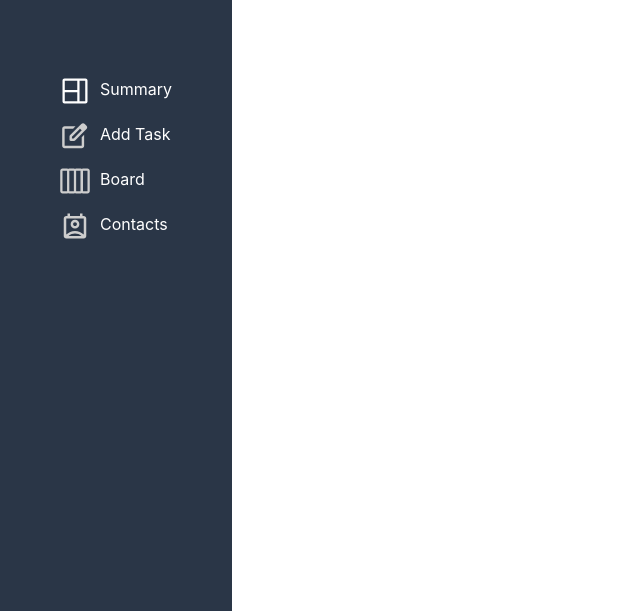
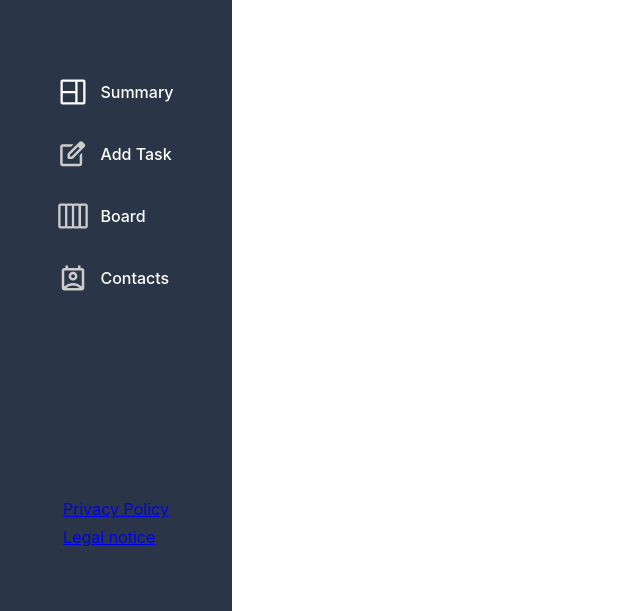
Before and after one commit to Hueppi92/join, a plain HTML site: page sites/sidebar.html in a window 1280 px wide. Shown: the part 189-800 px from the top of the page, without its empty margins (0-640 px from the left). Drawn offline with Linux system fonts and the light colour scheme.

Commit message:
Update contacts and task board titles; enhance sidebar navigation and privacy links

```diff
--- a/sites/sidebar.html
+++ b/sites/sidebar.html
@@ -13,14 +13,16 @@
     </header>
     <aside>
       <img src="../assets/img/join_logo.svg" alt="Join Logo" />
-      <nav>
-        <ul>
-          <li><a href="#"><img src="../assets/icons/summary_icon.svg" alt="Summary Icon">Summary</a></li>
-          <li><a href="#"><img src="../assets/icons/addTask_icon.svg" alt="Add Task Icon">Add Task</a></li>
-          <li><a href="#"><img src="../assets/icons/board_icon.svg" alt="Board Icon">Board</a></li>
-          <li><a href="#"><img src="../assets/icons/contacts_icon.svg" alt="Contacts Icon">Contacts</a></li>
-        </ul>
+      <nav class="nav-container">
+          <a href="./summary.html"><img src="../assets/icons/summary_icon.svg" alt="Summary Icon">Summary</a>
+          <a href="./task-editor.html"><img src="../assets/icons/addTask_icon.svg" alt="Add Task Icon">Add Task</a>
+          <a href="./taskboard.html"><img src="../assets/icons/board_icon.svg" alt="Board Icon">Board</a>
+          <a href="./contacts.html"><img src="../assets/icons/contacts_icon.svg" alt="Contacts Icon">Contacts</a>
       </nav>
+      <div class="privacy-container">
+        <a href="./privacy-policy.html">Privacy Policy</a>
+        <a href="./legal-notice.html">Legal notice</a>
+      </div>
     </aside>
   </body>
 </html>
--- a/styles/sidebar.css
+++ b/styles/sidebar.css
@@ -8,28 +8,27 @@ aside {
     padding-top: 64px;
 }
 
-nav {
-    margin-top: 64px;
+.nav-container {
+    display: flex;
+    flex-direction: column;
+    margin-top: 80px;
 }
 
-aside img {
-    width: 100px;
-    height: 122px;
+.nav-container a {
+    display: flex;
+    align-items: center;
+    gap: 12px;
+    color: #FFFFFF;
+    text-decoration: none;
+    font-size: 16px;
+    font-weight: 500;
+    margin-bottom: 32px;
 }
 
-ul li {
-    list-style: none;
-    margin: 15px 0;
+.privacy-container {
+    margin-top: auto;
+    margin-bottom: 64px;
+    display: flex;
+    flex-direction: column;
+    gap: 8px;
 }
-
-a {
-    text-decoration: none;
-    color: white;
-}
-
-ul img {
-    margin-right: 10px;
-    height: 30px;
-    width: 30px;
-    vertical-align: middle;
-}
```
Also changed, not shown: sites/contacts.html (+1 -1 lines), sites/taskboard.html (+1 -1 lines).
